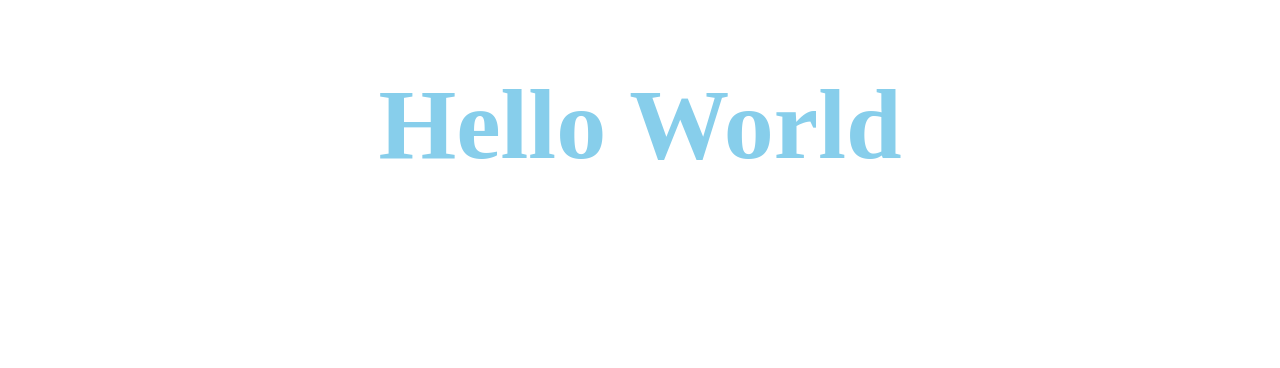
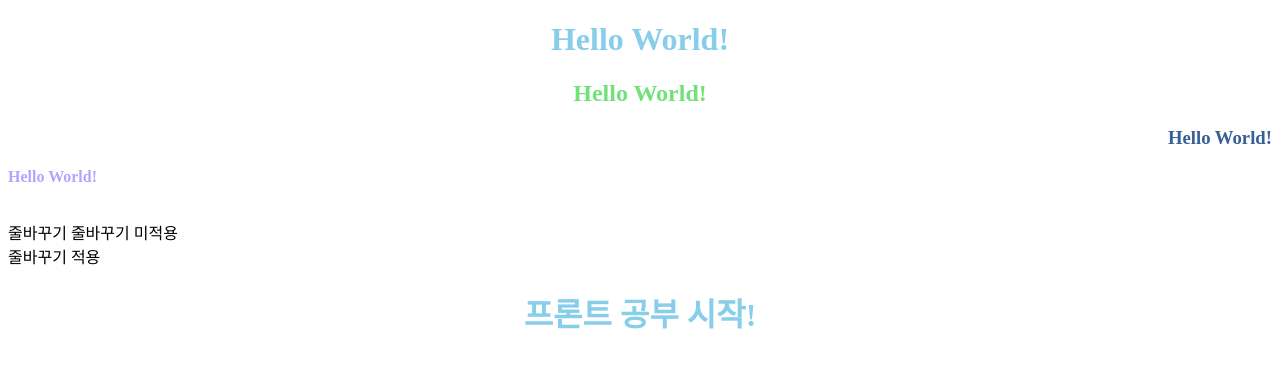
Before and after one commit to team407-79/-, a plain HTML site: page html/index.html in a window 1280 px wide. Drawn offline with Linux system fonts and the light colour scheme.

Commit message:
10/24/화

```diff
--- a/css/main.css
+++ b/css/main.css
@@ -1,5 +1,23 @@
-h1{
-    font-size: 100px;
-    color: skyblue;
+h1 {
+    color: skyblue; /* 텍스트 색상 */
+    font-weight: bold;/* 폰트 굵기 */
+    text-align: center;/* 텍스트 정렬 */
+}
+
+h2 {
+    color: rgb(114, 226, 120);
+    font-weight: bold;
     text-align: center;
 }
+
+h3 {
+    color: rgb(54, 96, 151);
+    font-weight: bold;
+    text-align: right;
+}
+
+p {
+    color: rgb(183, 163, 255);
+    font-weight: bold;
+    text-align: left;
+}
--- a/html/index.html
+++ b/html/index.html
@@ -3,10 +3,21 @@
 <head>
     <meta charset="UTF-8">
     <meta name="viewport" content="width=device-width, initial-scale=1.0">
-    <title>Document</title>
+    <title>Junhyung's Hello World</title>
 </head>
 <body>
-    <h1>Hello World</h1>
+    <h1>Hello World!</h1>
+    <h2>Hello World!</h2>
+    <h3>Hello World!</h3>
+    <p>Hello World!</p>
+    <br>줄바꾸기
+    줄바꾸기 미적용
+    <br>줄바꾸기 적용
+
+    <header>
+        <h1>프론트 공부 시작!</h1>
+    </header>
+
 </body>
 <link rel="stylesheet" href="../css/main.css">
 <script src="../js/main.js"></script>
```
